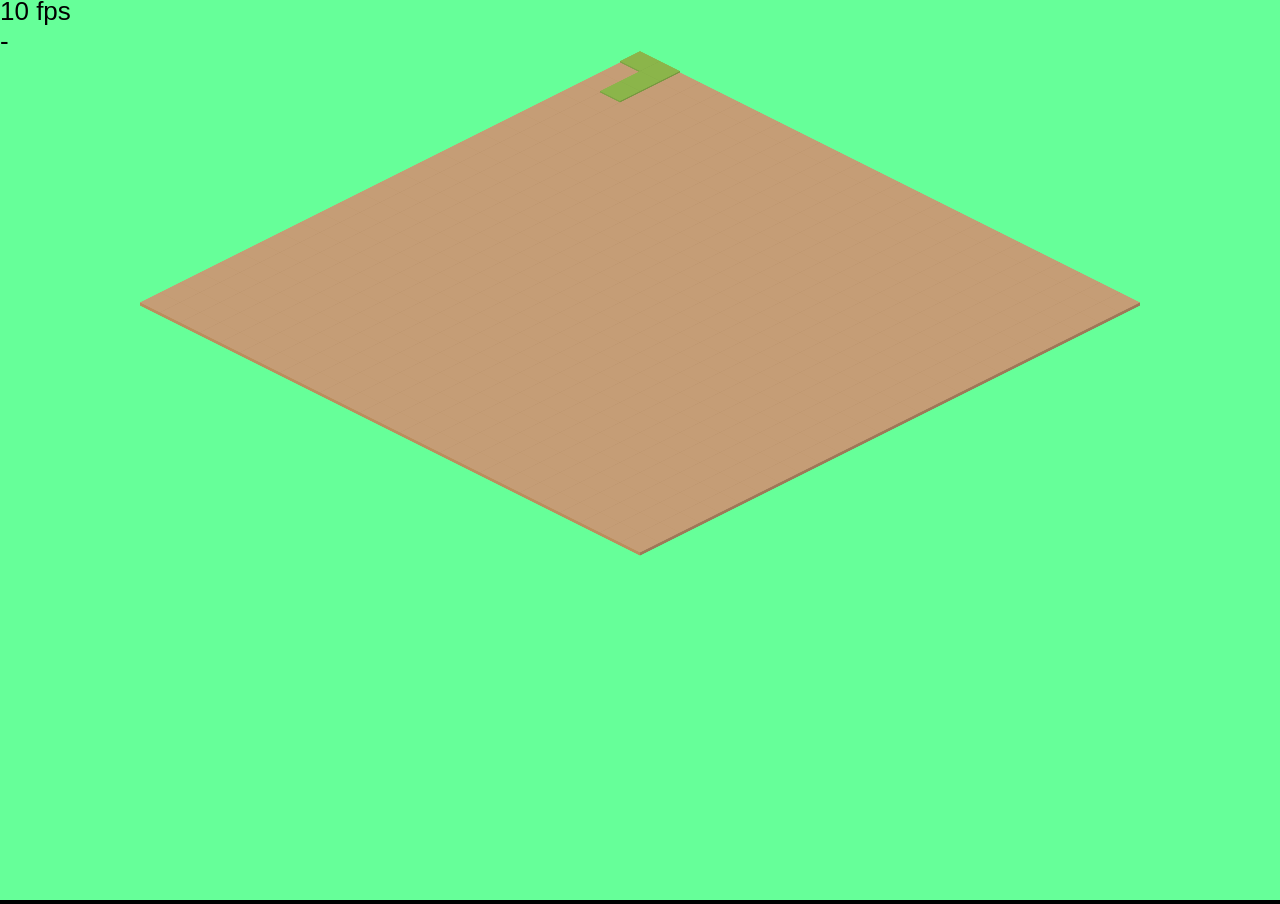
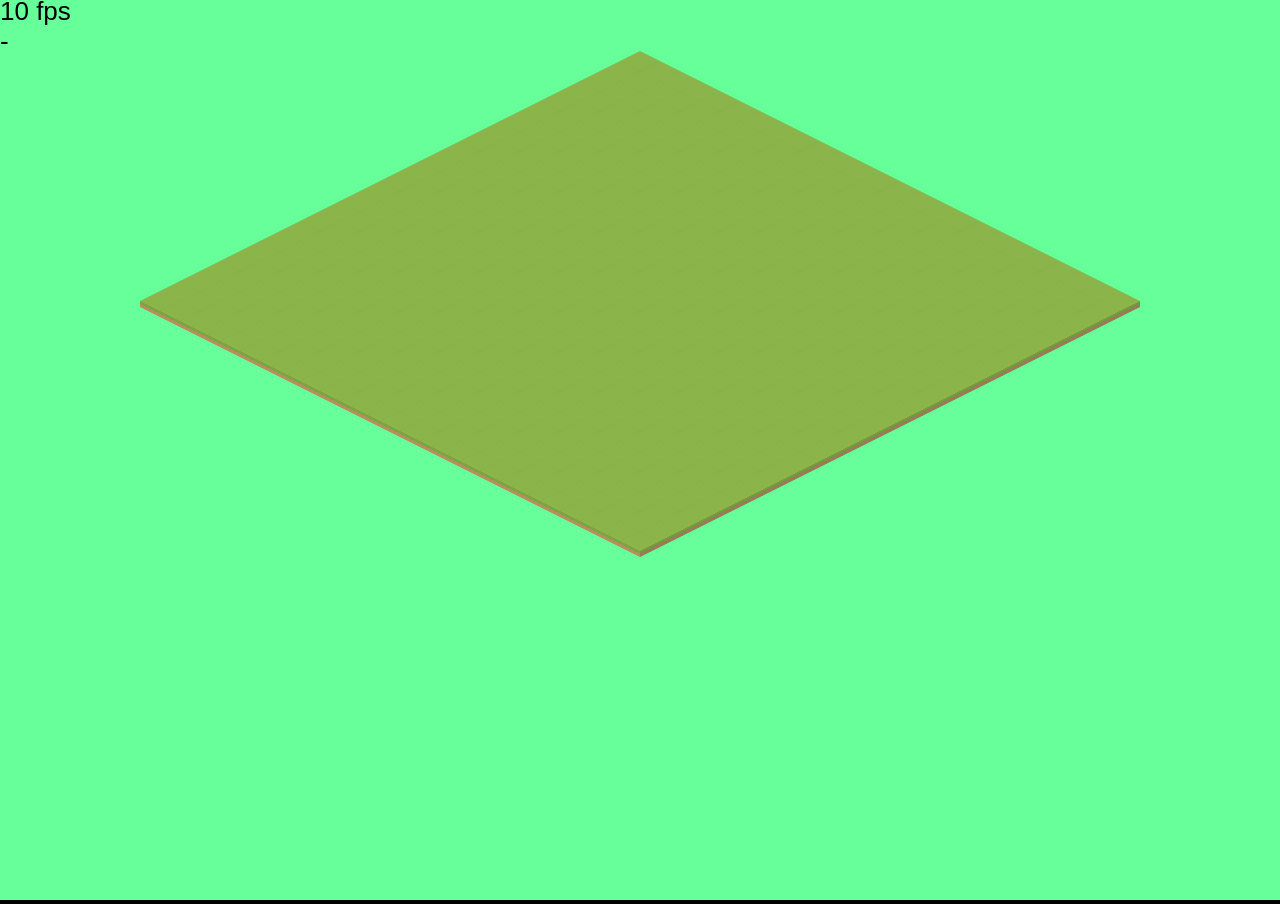
Before and after one commit to robertwaltham/isometric-generator, a plain HTML site: page generator.html in a window 1280 px wide. Drawn offline with Linux system fonts and the light colour scheme; animation ran at ten frames a second.

Commit message:
refactored tile creation

```diff
--- a/generator.html
+++ b/generator.html
@@ -19,6 +19,7 @@
 
 </head>
 <body>
+
 <script>
 
     var Generator = {
@@ -43,6 +44,7 @@
         textures:[],
         tiles:[],
         sprites:[],
+        highlightedTile:null,
         text:{
             fps:null,
             click:null
@@ -63,18 +65,18 @@
             }
 
             // generate tiles
-            this.tiles = this.lib.generateTiles(this.options.tile_count_x, this.options.tile_count_y, this.options.texture_index);
 
             var path = [{x:0,y:0}, {x:1,y:0}, {x:1,y:1}, {x:1,y:2}];
 
-            this.lib.addPath(this.tiles, path, 'grass');
+            //this.lib.addPath(this.tiles, path, 'grass');
 
 
             // create an new instance of a pixi stage
             this.stage = new PIXI.Stage(0x66FF99, true);
             this.stage.interactive = true;
 
-            this.lib.generateSprites();
+            this.tiles = this.lib.generateTiles(this.options, this.stage);
+            console.log(this.tiles);
 
             this.text.fps = new PIXI.Text("-", {font:"26px Arial", fill:"black"});
             this.text.click = new PIXI.Text("-", {font:"26px Arial", fill:"black"});
@@ -90,6 +92,11 @@
                         Generator.options.sprite_anchor);
                 if(tile.x > -1 && tile.y > -1 && tile.x < Generator.options.tile_count_x && tile.y < Generator.options.tile_count_y){
                     Generator.text.click.setText('x: ' + tile.x + ' y:' + tile.y);
+                    if(this.highlightedTile){
+                        this.highlightedTile.sprite.alpha = 1.0;
+                    }
+                    this.highlightedTile = Generator.tiles[tile.x][tile.y];
+                    this.highlightedTile.sprite.alpha = 0.5;
                 }
             };
 
@@ -106,47 +113,42 @@
             requestAnimFrame(this.lib.animate);
 
         },
+        obj:{
+            Tile:function(options, texture_def, x, y){
+                this.sprite = Generator.lib.spriteFactory(options, Generator.textures[texture_def], x, y);
+                this.x = x;
+                this.y = y;
+            }
+        },
         lib:{
-            generateTiles:function(count_x, count_y, textures){
-                var texture_size = textures.length;
+            generateTiles:function(options, stage){
                 var tiles = [];
-                for(var x = 0; x < count_x; x++){
+                for(var x = 0; x < options.tile_count_x; x++){
                     var col = [];
-                    for (var y = 0; y < count_y; y++){
-                        //var index = Math.random() * texture_size;
-                        col[y] = textures[0];
+                    for (var y = 0; y < options.tile_count_y; y++){
+                        var tile = new Generator.obj.Tile(options, 'grass', x, y);
+                        col[y] = tile;
+                        stage.addChild(tile.sprite);
                     }
                     tiles[x] = col;
                 }
                 return tiles;
             },
-            generateSprites:function(){
-                for(var i = 0; i < Generator.options.tile_count_x; i++){
-                    var sprite_col = [];
-                    for(var j = 0; j < Generator.options.tile_count_y; j++){
-                        var texture_def = Generator.tiles[i][j];
-                        var road = new PIXI.Sprite(Generator.textures[texture_def]);
+            spriteFactory:function(options, texture, x, y){
+                var sprite = new PIXI.Sprite(texture);
+                // center the sprites anchor point
+                sprite.anchor.x = options.sprite_anchor;
+                sprite.anchor.y = options.sprite_anchor;
 
-                        // center the sprites anchor point
-                        road.anchor.x = Generator.options.sprite_anchor;
-                        road.anchor.y = Generator.options.sprite_anchor;
+                sprite.position = Generator.lib.orthoToIsometric(x, y,
+                        options.tile_half_x,
+                        options.tile_half_y,
+                        options.offset_x,
+                        options.offset_y);
 
-                        road.position = Generator.lib.orthoToIsometric(i, j,
-                                Generator.options.tile_half_x,
-                                Generator.options.tile_half_y,
-                                Generator.options.offset_x,
-                                Generator.options.offset_y);
+                sprite.scale = new PIXI.Point(options.tile_base_scale, options.tile_base_scale);
 
-                        road.interactive = true;
-
-                        road.scale = new PIXI.Point(Generator.options.tile_base_scale, Generator.options.tile_base_scale);
-
-                        Generator.stage.addChild(road);
-                        sprite_col[j] = road;
-
-                    }
-                    Generator.sprites[i] = sprite_col;
-                }
+                return sprite;
             },
             addPath: function (tiles, path, texture) {
                 for (var index in path) {
```
